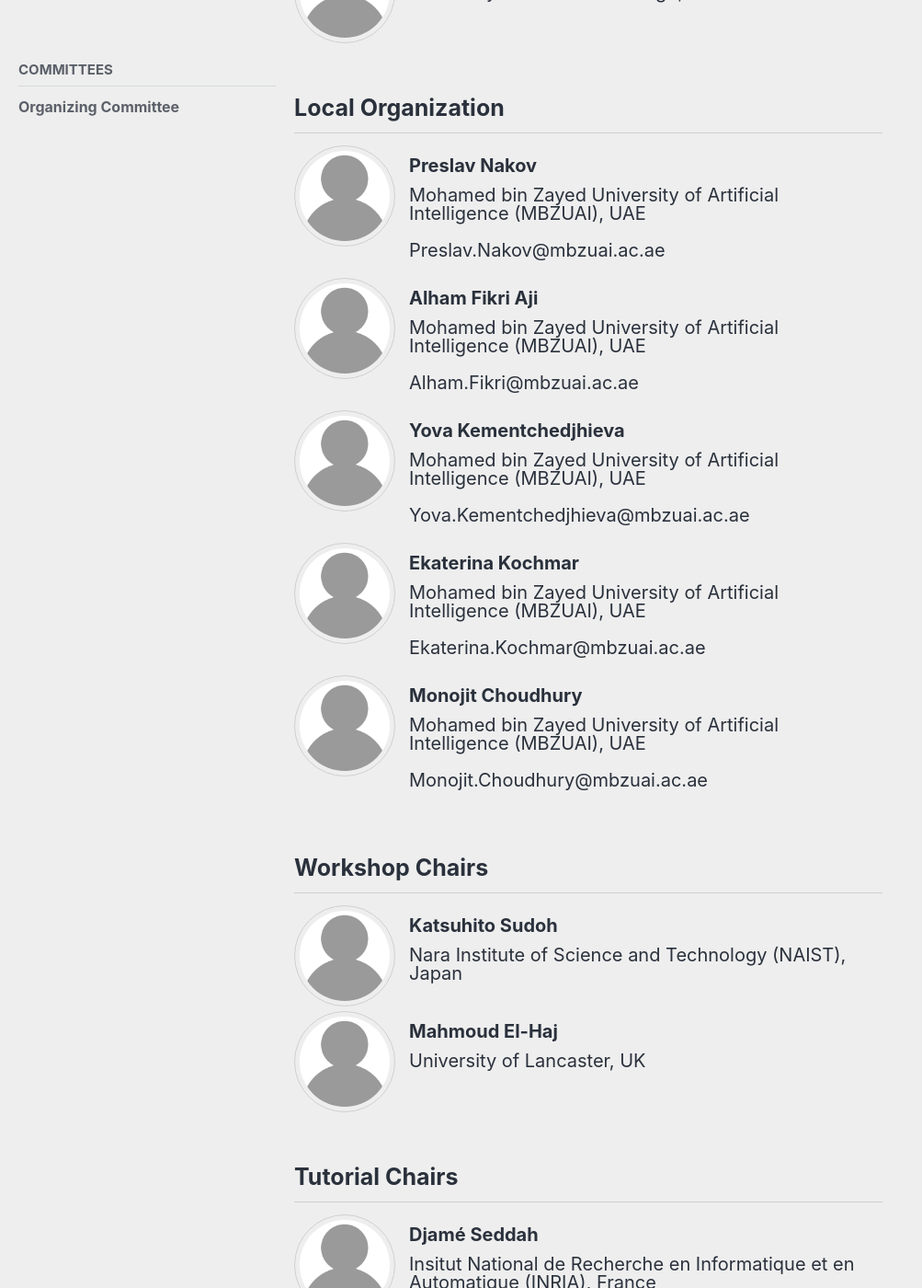
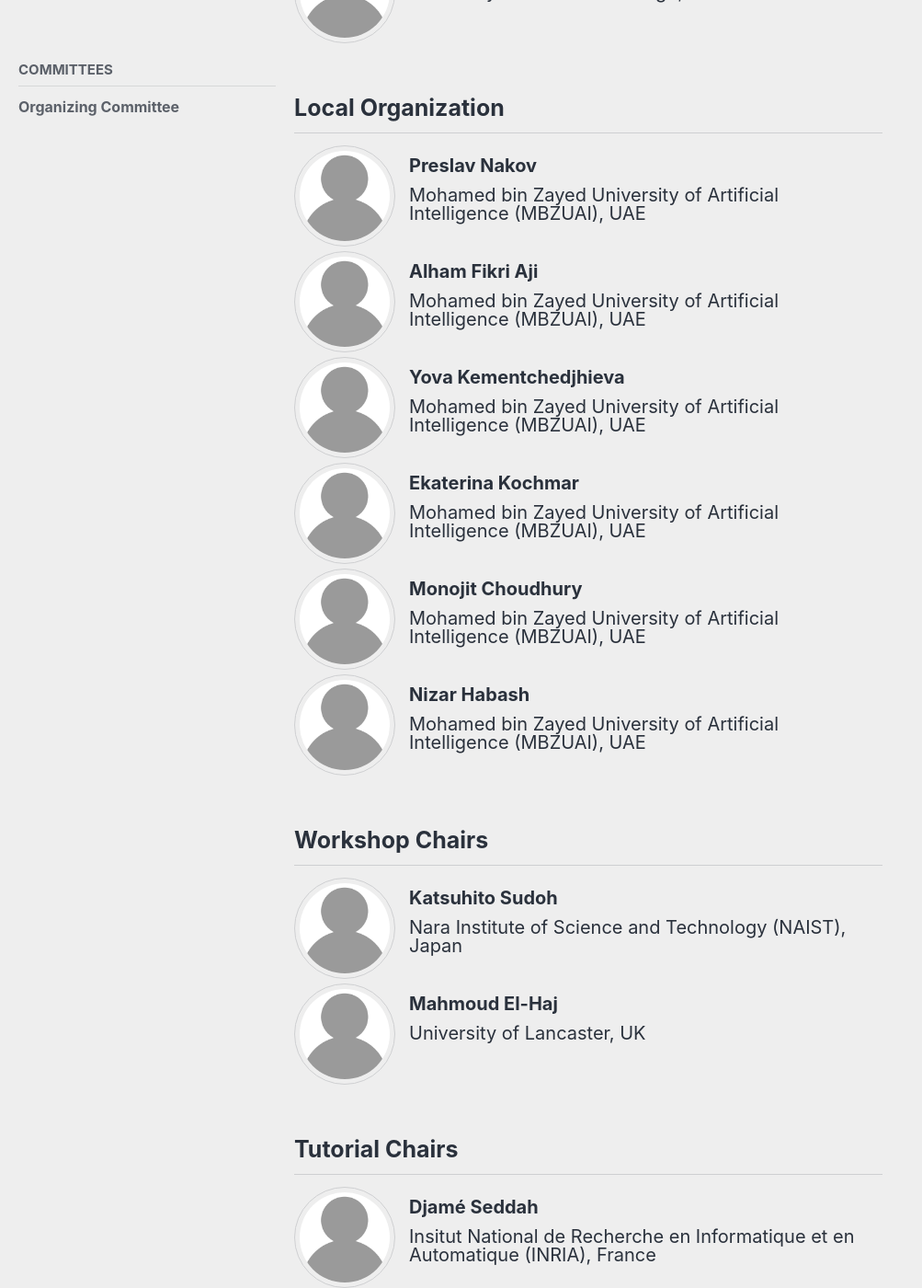
Before and after one commit to hasaniqbal777/coling-2025, a Jekyll site: the page built from _pages/committees/organization.md, in a window 1280 px wide and 1400 px high, scrolled down 899 px. Shown: the whole window at 92% size, without its empty margins (0-1003 px from the left). Built offline with Jekyll 4.4.1, drawn with Linux system fonts in a browser that asks for light colours; cached includes are drawn as plain includes; nearby versions of some CDN libraries; some of the changed text lies outside the part shown.

Commit message:
Removed emails and made necessary changes

```diff
--- a/_pages/committees/organization.md
+++ b/_pages/committees/organization.md
@@ -62,7 +62,7 @@ name="Preslav Nakov"
 picture="/assets/images/committee/person.jpg"
 site=""
 institution="Mohamed bin Zayed University of Artificial Intelligence (MBZUAI), UAE"
-email = "Preslav.Nakov@mbzuai.ac.ae"
+email = ""
 %}
 
 {% include committee-member.html
@@ -70,7 +70,7 @@ name="Alham Fikri Aji"
 picture="/assets/images/committee/person.jpg"
 site=""
 institution="Mohamed bin Zayed University of Artificial Intelligence (MBZUAI), UAE"
-email = "Alham.Fikri@mbzuai.ac.ae"
+email = ""
 %}
 
 {% include committee-member.html
@@ -78,7 +78,7 @@ name="Yova Kementchedjhieva"
 picture="/assets/images/committee/person.jpg"
 site=""
 institution="Mohamed bin Zayed University of Artificial Intelligence (MBZUAI), UAE"
-email = "Yova.Kementchedjhieva@mbzuai.ac.ae"
+email = ""
 %}
 
 {% include committee-member.html
@@ -86,7 +86,7 @@ name="Ekaterina Kochmar"
 picture="/assets/images/committee/person.jpg"
 site=""
 institution="Mohamed bin Zayed University of Artificial Intelligence (MBZUAI), UAE"
-email = "Ekaterina.Kochmar@mbzuai.ac.ae"
+email = ""
 %}
 
 {% include committee-member.html
@@ -94,7 +94,15 @@ name="Monojit Choudhury"
 picture="/assets/images/committee/person.jpg"
 site=""
 institution="Mohamed bin Zayed University of Artificial Intelligence (MBZUAI), UAE"
-email = "Monojit.Choudhury@mbzuai.ac.ae"
+email = ""
+%}
+
+{% include committee-member.html
+name="Nizar Habash"
+picture="/assets/images/committee/person.jpg"
+site=""
+institution="Mohamed bin Zayed University of Artificial Intelligence (MBZUAI), UAE"
+email = ""
 %}
 
 <h2>Workshop Chairs</h2>
@@ -163,7 +171,7 @@ name="Zeerak Talat"
 picture="/assets/images/committee/person.jpg"
 site=""
 institution="Mohamed bin Zayed University of Artificial Intelligence (MBZUAI), UAE"
-email = "Zeerak.Talat@mbzuai.ac.ae"
+email = ""
 %}
 
 <h2>Website/Publicity/Social Media Chairs</h2>
@@ -181,7 +189,7 @@ name="Zain Muhammad Mujahid"
 picture="/assets/images/committee/person.jpg"
 site=""
 institution="Mohamed bin Zayed University of Artificial Intelligence (MBZUAI), UAE"
-email = "Zain.Mujahid@mbzuai.ac.ae"
+email = ""
 %}
 
 {% include committee-member.html
@@ -189,7 +197,7 @@ name="Hasan Iqbal"
 picture="/assets/images/committee/person.jpg"
 site=""
 institution="Mohamed bin Zayed University of Artificial Intelligence (MBZUAI), UAE"
-email = "Hasan.Iqbal@mbzuai.ac.ae"
+email = ""
 %}
 
 <h2>Visa Chairs</h2>
@@ -199,5 +207,5 @@ name="Preslav Nakov"
 picture="/assets/images/committee/person.jpg"
 site=""
 institution="Mohamed bin Zayed University of Artificial Intelligence (MBZUAI), UAE"
-email = "Preslav.Nakov@mbzuai.ac.ae"
+email = ""
 %}
```
Also changed, not shown: _pages/home.md (+4 -4 lines).
